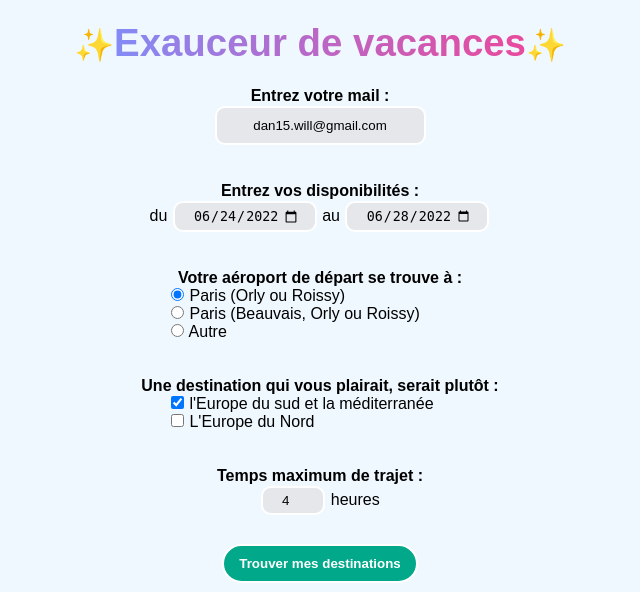
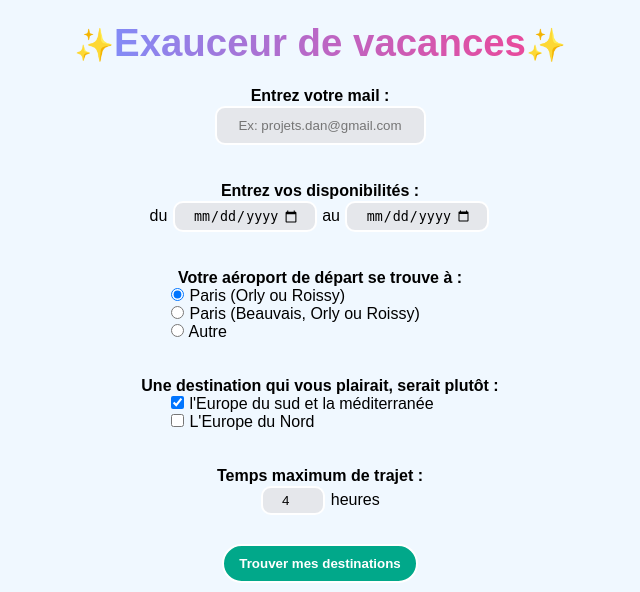
Before and after one commit to dan-mim/exauceur-de-vacances, a Flask app: page / in a window 1280 px wide. Shown: the top 592 px of the page, without its empty margins (320-960 px from the left). Run offline with Flask 2, Linux system fonts and the light colour scheme.

Commit message:
Update index1.html

```diff
--- a/templates/index1.html
+++ b/templates/index1.html
@@ -18,7 +18,7 @@
             <div class="adresse_mail">
                 <label for="email" class="question">Entrez votre mail : </label>
                 <br>
-                <input type="email" name="email" class="" placeholder="Ex: projets.dan@gmail.com" value="dan15.will@gmail.com" required="true">
+                <input type="email" name="email" class="" placeholder="Ex: projets.dan@gmail.com" placeholder="dan15.will@gmail.com" required="true">
             </div>
             <br>
             <br>
@@ -27,9 +27,9 @@
                 <label for="dates" class="question">Entrez vos disponibilités :</label>
                 <br>
                 <span>du</span>
-                <input type="date" name="date1" class="case_date" placeholder="Ex: 06/08/2022" value="2022-06-24" required="true">
+                <input type="date" name="date1" class="case_date" placeholder="Ex: 25/08/2022" required="true">
                 <span>au</span>
-                <input type="date" name="date2" class="case_date" placeholder="Ex: 12/08/2022" value="2022-06-28" required="true">
+                <input type="date" name="date2" class="case_date" placeholder="Ex: 31/08/2022" required="true">
             </div>
             <br>
             <br>
```
